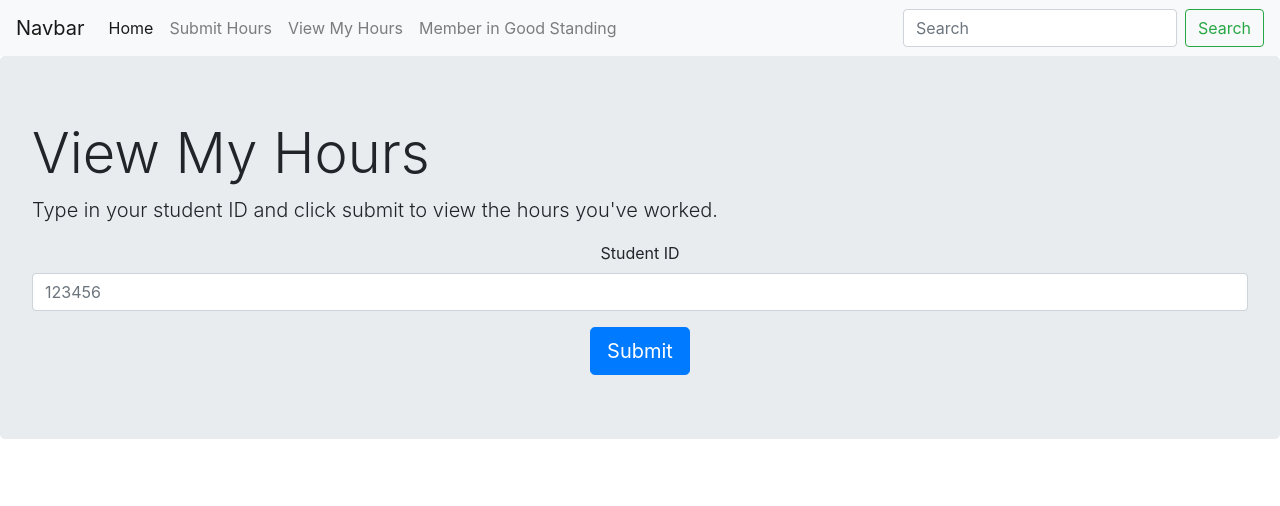
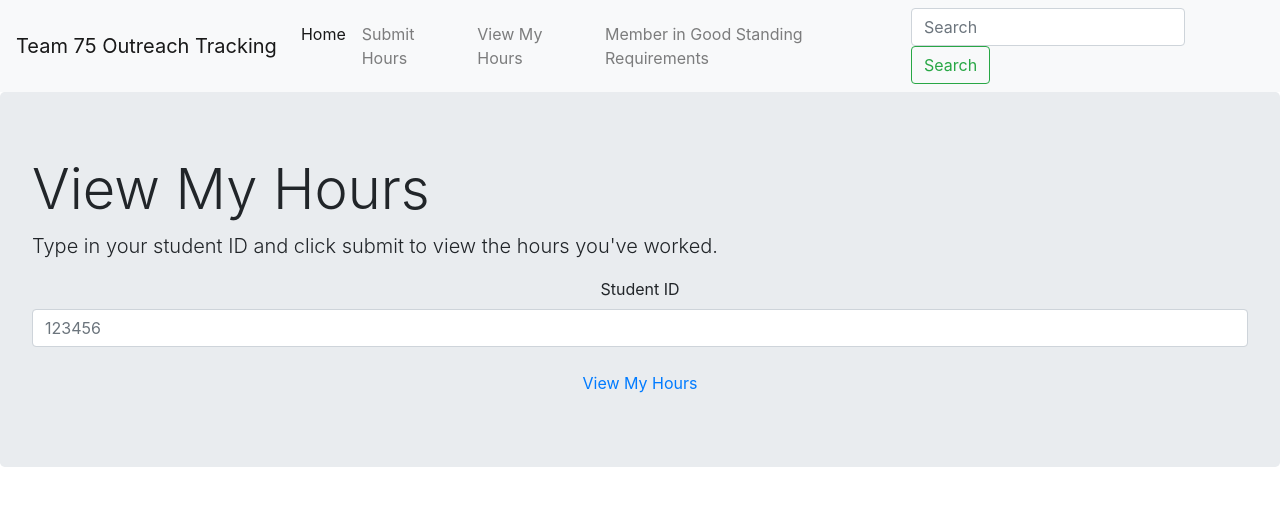
Before and after one commit to Vishwa-Muthuraman/team75_sample_site, a Flask app: page /View_Hours in a window 1280 px wide. Shown: the top 506 px of the page. Run offline with Flask 2, Linux system fonts and the light colour scheme; some libraries are stand-ins or nearby versions.

Commit message:
View my hours now leads to a view page

```diff
--- a/app.py
+++ b/app.py
@@ -32,6 +32,10 @@ def hours():
 def View_hours():
     return render_template("View_Hours.html")
 
+@app.route("/User_View")
+def User_View():
+    return render_template("User_View.html")
+
 @app.route("/manasi")
 def manasi():
     return render_template("manasi.html")
--- a/templates/View_Hours.html
+++ b/templates/View_Hours.html
@@ -11,8 +11,7 @@
         <label for="exampleFormControlInput1">Student ID</label>
         <input type="email" class="form-control" id="exampleFormControlInput1" placeholder="123456">
     </div>
-    <a class="btn btn-primary btn-lg" href="#" role ="button" button onclick = 'showAlert("Under Construction!")'>Submit</a>
+    <a class="nav-link" href="/User_View" >View My Hours</a>
     </center>
   </form>
-
 {% endblock %}
--- a/templates/base.html
+++ b/templates/base.html
@@ -20,7 +20,7 @@
 <body>
 
     <nav class="navbar navbar-expand-lg navbar-light bg-light">
-        <a class="navbar-brand" href="/">Navbar</a>
+        <a class="navbar-brand" href="/">Team 75 Outreach Tracking</a>
         <button class="navbar-toggler" type="button" data-toggle="collapse" data-target="#navbarSupportedContent" aria-controls="navbarSupportedContent" aria-expanded="false" aria-label="Toggle navigation">
           <span class="navbar-toggler-icon"></span>
         </button>
@@ -38,7 +38,7 @@
               <a class="nav-link" href="/View_Hours">View My Hours</a>
             </li>
             <li class="nav-item">
-              <a class="nav-link" href="/Good_Standing">Member in Good Standing</a>
+              <a class="nav-link" href="/Good_Standing">Member in Good Standing Requirements</a>
             </li>
 
           </ul>
```
Also changed, not shown: templates/User_View.html (added, +7 -0 lines).
